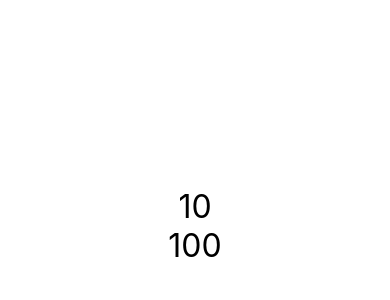
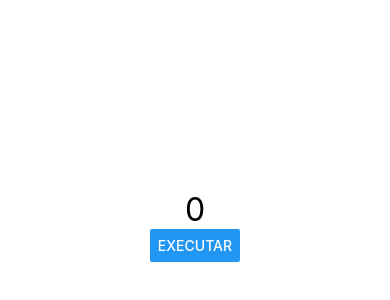
Before and after one commit to mateusdearaujo/react-native-project, a React Native app: screen / in a window 390 px wide. Shown: the part 196-496 px from the top of the page. Built offline with nearby package versions, Linux system fonts and the light colour scheme.

Commit message:
feat: creating indirect components

```diff
--- a/src/App.js
+++ b/src/App.js
@@ -7,11 +7,13 @@
 // import Titulo from './components/Titulo'
 // import Botao from './components/Botao'
 // import Contador from './components/Contador'
-import Pai from './components/direta/Pai'
+// import Pai from './components/direta/Pai'
+import Pai from './components/indireta/Pai'
 
 export default () => (
     <View style={style.App}>
         <Pai/>
+        {/*<Pai/>*/}
         {/*<Contador inicial={100} passo={13}/>*/}
         {/*<Botao/>*/}
         {/*<Titulo principal="Cadastro Produto" secundario="Tela de Cadastro do Produto"/>*/}
--- /dev/null
+++ b/src/components/indireta/Filho.js
@@ -0,0 +1,21 @@
+import React from 'react'
+import { Button } from 'react-native'
+
+export default (props) => {
+
+    function gerarNumero(min, max) {
+        const fator = max - min + 1
+        return parseInt(Math.random() * fator) + min
+    }
+
+    return (
+        <>
+            <Button title='Executar' onPress={
+                function () {
+                    const n = gerarNumero(props.min, props.max)
+                    props.funcao(n)
+                }
+            }/>
+        </>
+    )
+}
--- /dev/null
+++ b/src/components/indireta/Pai.js
@@ -0,0 +1,23 @@
+import React, { useState } from 'react'
+import Filho from './Filho'
+import { Text } from 'react-native'
+import Estilo from '../estilo'
+
+export default () => {
+    const [num, setNum] = useState(0)
+
+    function exibirValor(numero) {
+        setNum(numero)
+    }
+
+    return (
+        <>
+            <Text style={Estilo.fontG}>{num}</Text>
+            <Filho
+                min={1}
+                max={60}
+                funcao={exibirValor}
+            />
+        </>
+    )
+}
```
